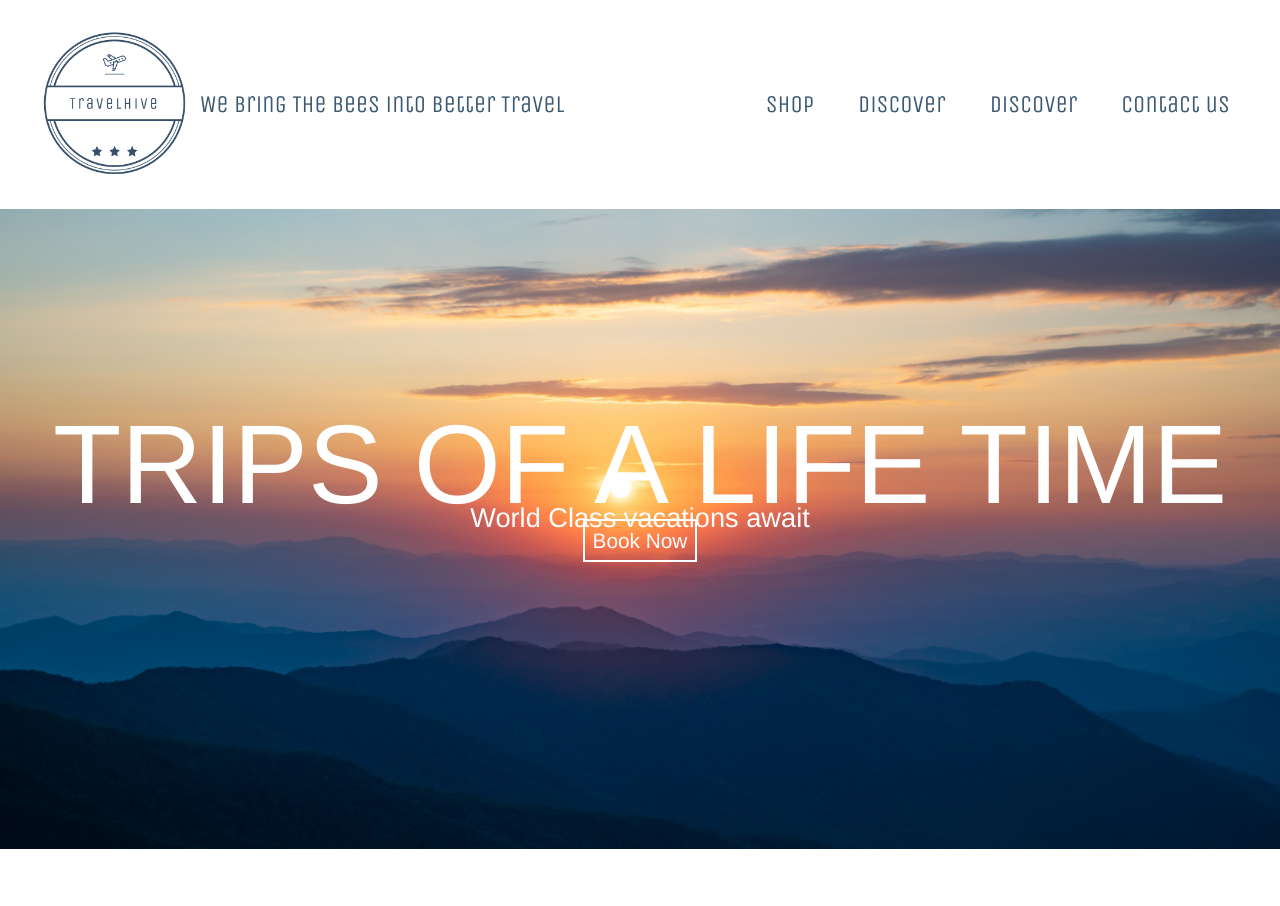
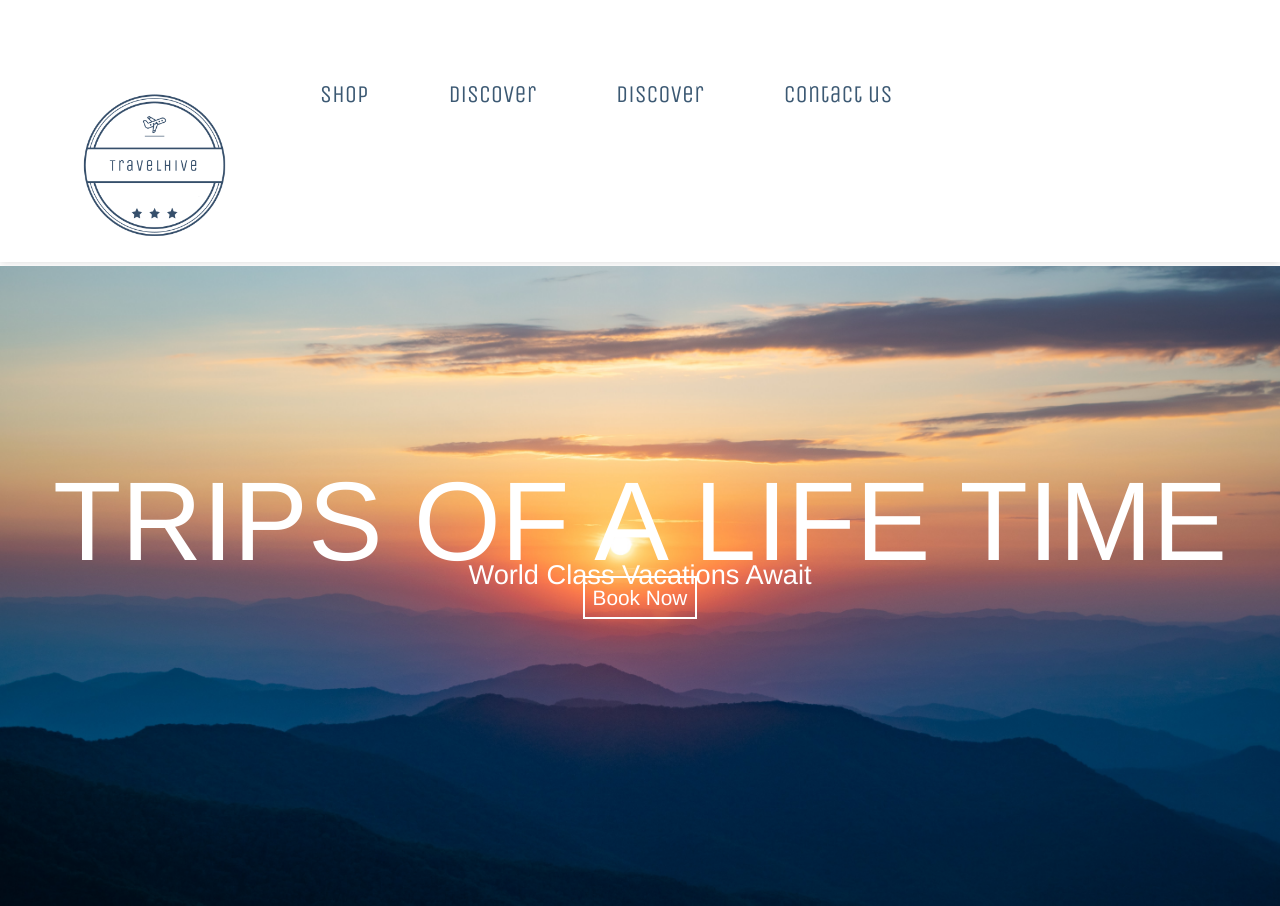
Before and after one commit to windserenity/CompanyHomePage, a plain HTML site: page index.html in a window 1280 px wide. Before the commit the page ends 849 px from the top, so only its background shows below. Drawn offline with nearby package versions, Linux system fonts and the light colour scheme.

Commit message:
nav bar edits

```diff
--- a/index.html
+++ b/index.html
@@ -13,14 +13,15 @@
   <body>
     <!-- Header of the page -->
     <header>
-     <a href=#><img src="/resources/img/logo.png" class="logo"></a>
-      <h1 id="nav-title"><a href=#>We Bring The Bees into Better Travel</a></h1>
+
+      <!-- <h1 id="nav-title"><a href=#>We Bring The Bees into Better Travel</a></h1> -->
       <nav>
        <ul>
-        <li><a href=#>Shop</a></li>
-        <li><a href=#>Discover</a></li>
-        <li><a href=#>Discover</a></li>
-        <li><a href=#>Contact us</a></li>
+            <li><a href=#><img src="/resources/img/logo.png" class="logo"></a></li>
+            <li><a href=#>Shop</a></li>
+            <li><a href=#>Discover</a></li>
+            <li><a href=#>Discover</a></li>
+            <li id="contact"><a href=#>Contact us</a></li>
        </ul>
       </nav>
     </header>
@@ -32,7 +33,7 @@
         <div class="image-container">
           <div class="inner-container">
             <h1>TRIPS OF A LIFE TIME</h1>
-            <h2>World Class vacations await</h2>
+            <h2>World Class Vacations Await</h2>
             <a href="#" class="btn">Book Now</a>
           </div>
         </div>
--- a/resources/css/styles.css
+++ b/resources/css/styles.css
@@ -5,22 +5,24 @@
     font-family: Helvetica;
     font-size: 16px;
 }
-body{
+
+body {
     width: 100%;
 }
 
 /* Header */
 header {
-    display: flex;
-    padding: 20px 30px;
+    /* display: flex; */
+    padding: 10px 30px;
     box-shadow: 0 1px 8px #ddd;
+}
+
+ .logo{
+   height: auto;
+   width: 170px;
 
 }
 
-header .logo{
-   height: auto;
-   width: 170px;
-}
 #nav-title {
     margin-right: auto;
     font-size: 1.5rem;
@@ -30,24 +32,33 @@ header .logo{
     color: #3C5973;
 }
 
-header li {
+nav ul {
     list-style: none;
-    display: inline-block;
-    padding: 0 20px;
+    display: flex ;
+
+}
+
+nav li {
+    padding: 0 40px;
     font-family:Unica One;
     font-size: 1.5rem;
     padding-top: 4.5rem;
 }
 
-header a {
+#contact a {
+
+}
+
+nav a {
     text-decoration: none;
     color: #3C5973;
     transition: all 0.3s ease 0s;
 }
-
-header a:hover {
+nav a:hover {
     color: #b2dfdb;
 }
+
+
 
 .image-container{
     background-image: url(/resources/img/hero-bannner.jpeg);
@@ -56,6 +67,7 @@ header a:hover {
     background-repeat: no-repeat;
     background-size: cover;
     position: relative;
+    margin-top: 4px;
 }
 
 .inner-container{
@@ -90,16 +102,13 @@ header a:hover {
     display: inline-block;
     width: 200px;
     font-weight: bold;
-
     color: white;
-
     text-align: center;
     outline: none;
     text-decoration: none;
     transition: background-color 0.2s ease-out, color 0.2s ease-out;
 }
-
-.btn:hover,.btn:active{
+    .btn:hover, .btn:active {
     background-color: #fff;
     color: #000;
     transition: background-color 0.3s ease-in, color 0.3s ease-in;
```
